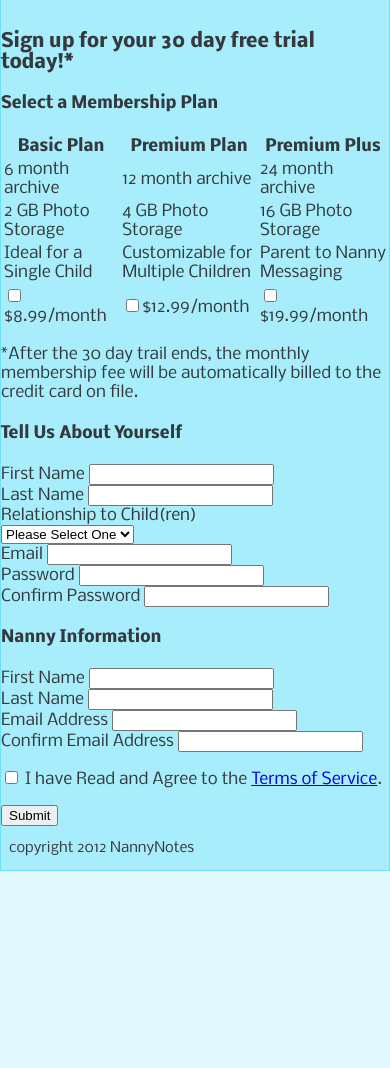
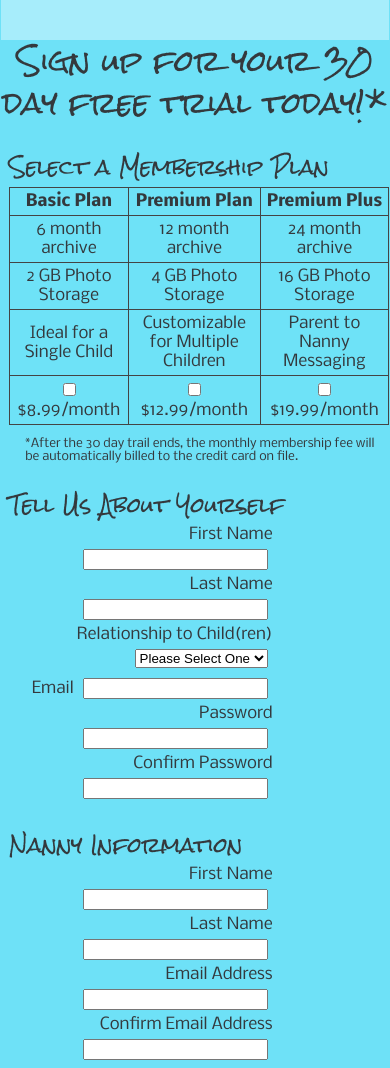
Before and after one commit to smgrigsby/wsd-project, a plain HTML site: page index.html in a window 390 px wide. Shown: the part 820-1888 px from the top of the page. Before the commit the page ends 1691 px from the top, so only its background shows below. Drawn offline with Linux system fonts and the light colour scheme.

Commit message:
added table and form

```diff
--- a/css/main.css
+++ b/css/main.css
@@ -119,7 +119,7 @@
 		column-gap: 10px; */
 		margin-top: 70px; }
 
-	.name {
+	.name, .note {
 		font-size: 0.75em; } /*12px*/
 
 	#photo_gallery ul {
@@ -134,6 +134,51 @@
 
 	li img {
 		width: 21.666667%; } /*208px*/
+
+/* Registration *****************************************/
+
+	#register {
+		background-color: rgb(110,225,247); }
+
+	h3 {
+		font: 1.75em/1.5 'Rock Salt', cursive;
+		text-align: center; }
+
+	h4 {
+		font: 1.25em/1.5 'Rock Salt', cursive;
+		margin-left: 2.083333%;
+		margin-bottom: 5px; }
+
+	table {
+		background-color: rgba(110,225,247,0.25);
+		border-collapse: collapse;
+		border: 1px solid #444;
+		text-align: center;
+		margin-left: 6.25%; /*60px*/
+		}
+
+	td, th {
+		border: 1px solid #444;
+		padding: 1em; }
+
+	#you, #nanny {
+		background-color: rgb(110,225,247);
+		margin-right: 62.5%;
+		text-align: right; }
+
+	.input {
+		margin: 5px; }
+
+	.note {
+		margin-left: 6.25%; /*60px*/
+		clear: both; }
+
+	.button {
+		margin-left: 7%;
+		margin-bottom: 20px;
+		padding: 1em;
+		  }
+
 
 /* Footer ***********************************************/
 
@@ -185,7 +230,11 @@
 			display: inline;
 			list-style-type: none;
 			width:100%;
-			margin-top: 40px; } }
+			margin-top: 40px; }
+
+			table { margin-left: 2.083333%; }
+
+			#you, #nanny { margin-right: 40%; } }
 
 
 		/* Mobile Portrait Size to Mobile Landscape Size (devices and browsers) */
@@ -210,4 +259,11 @@
 			#photostack img,
 			#photo_gallery ul,
 			#photo_gallery2 ul {
-			display: none; } }
+			display: none; }
+
+			table { margin-left: 2.083333%; }
+
+			td, th { padding: 0.25em;
+			margin-left: 0; }
+
+			#you, #nanny { margin-right: 30%; } }
```
